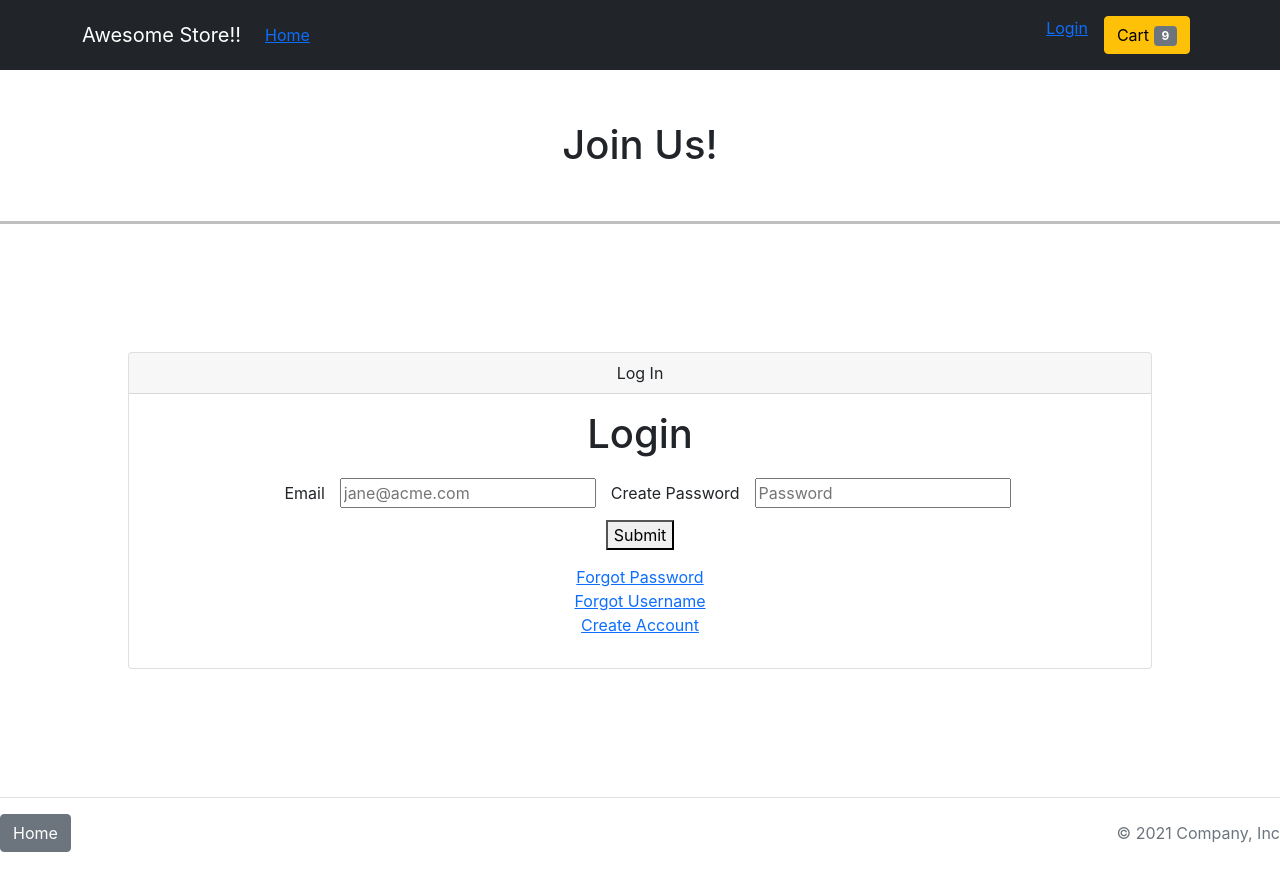
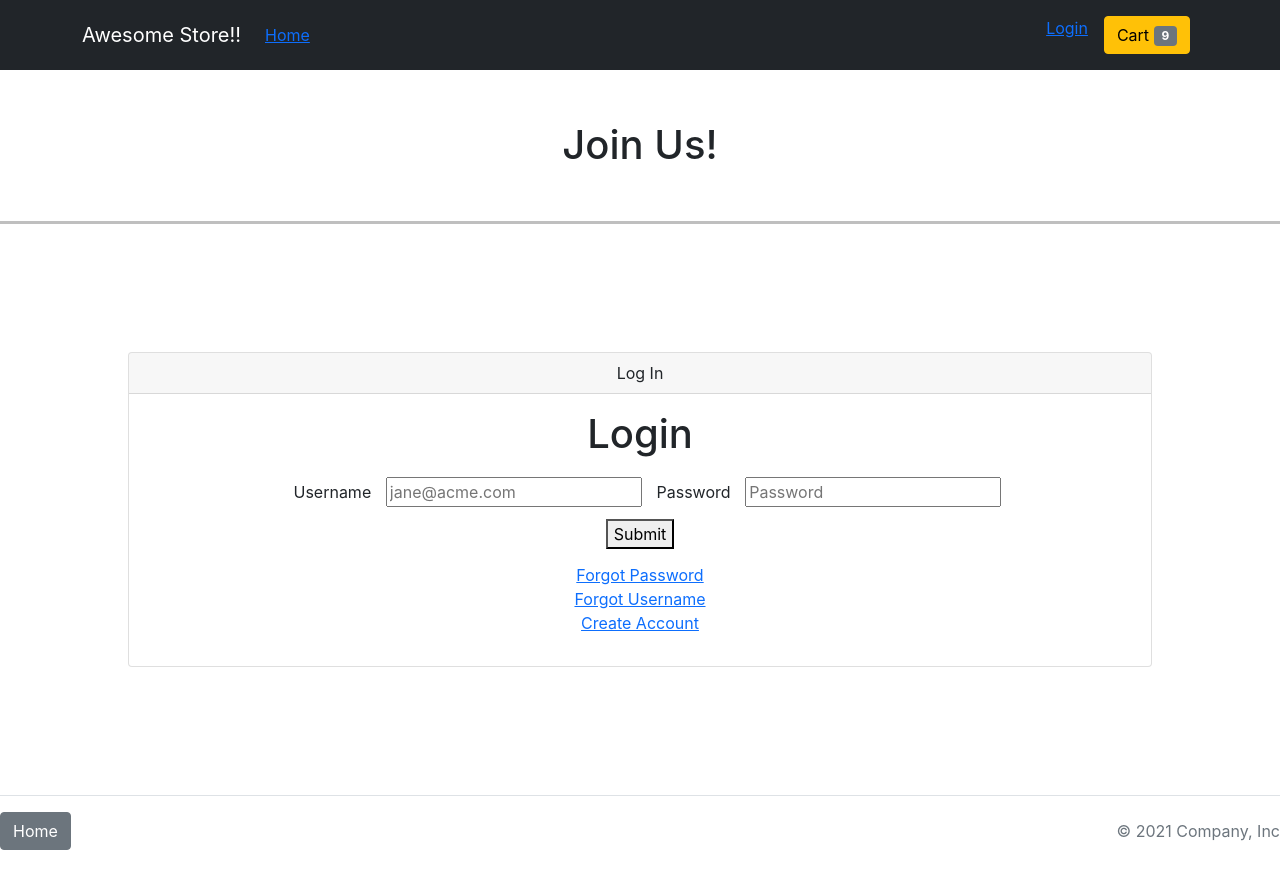
Before and after one commit to joekupernik/react-store, a React (Create React App) app: page /login in a window 1280 px wide. Built offline with nearby package versions, Linux system fonts and the light colour scheme; the HTML template or start-up script is replaced by a standard one.

Commit message:
css changes forms

```diff
--- a/src/components/LoginForm/LoginForm.js
+++ b/src/components/LoginForm/LoginForm.js
@@ -44,7 +44,7 @@ const LoginForm = () => {
         {({ errors, touched }) => (
           <Form>
 
-            <label htmlFor="email" style={{margin: '2%'}}>Email</label>
+            <label htmlFor="email" style={{margin: '2%'}}>Username</label>
             <Field
               id="email"
               name="email"
@@ -54,7 +54,7 @@ const LoginForm = () => {
 
             {errors.email && touched.email ? <div>{errors.email}</div> : null}
 
-            <label htmlFor="Password" style={{margin: '2%'}}>Create Password</label>
+            <label htmlFor="Password" style={{margin: '2%'}}>Password</label>
             <Field
               type= "password"
               name="password"
--- a/src/routes/Register.js
+++ b/src/routes/Register.js
@@ -86,7 +86,7 @@ const LoginForm = () => {
                   />
                   {errors.confirmPassword && touched.confirmPassword ? <div>{errors.confirmPassword}</div> : null}
 
-                  <button type="submit">Submit</button>
+                  <button type="submit" style={{ margin: '2%' }}>Submit</button>
                 </Form>
               )}
             </Formik>
```
